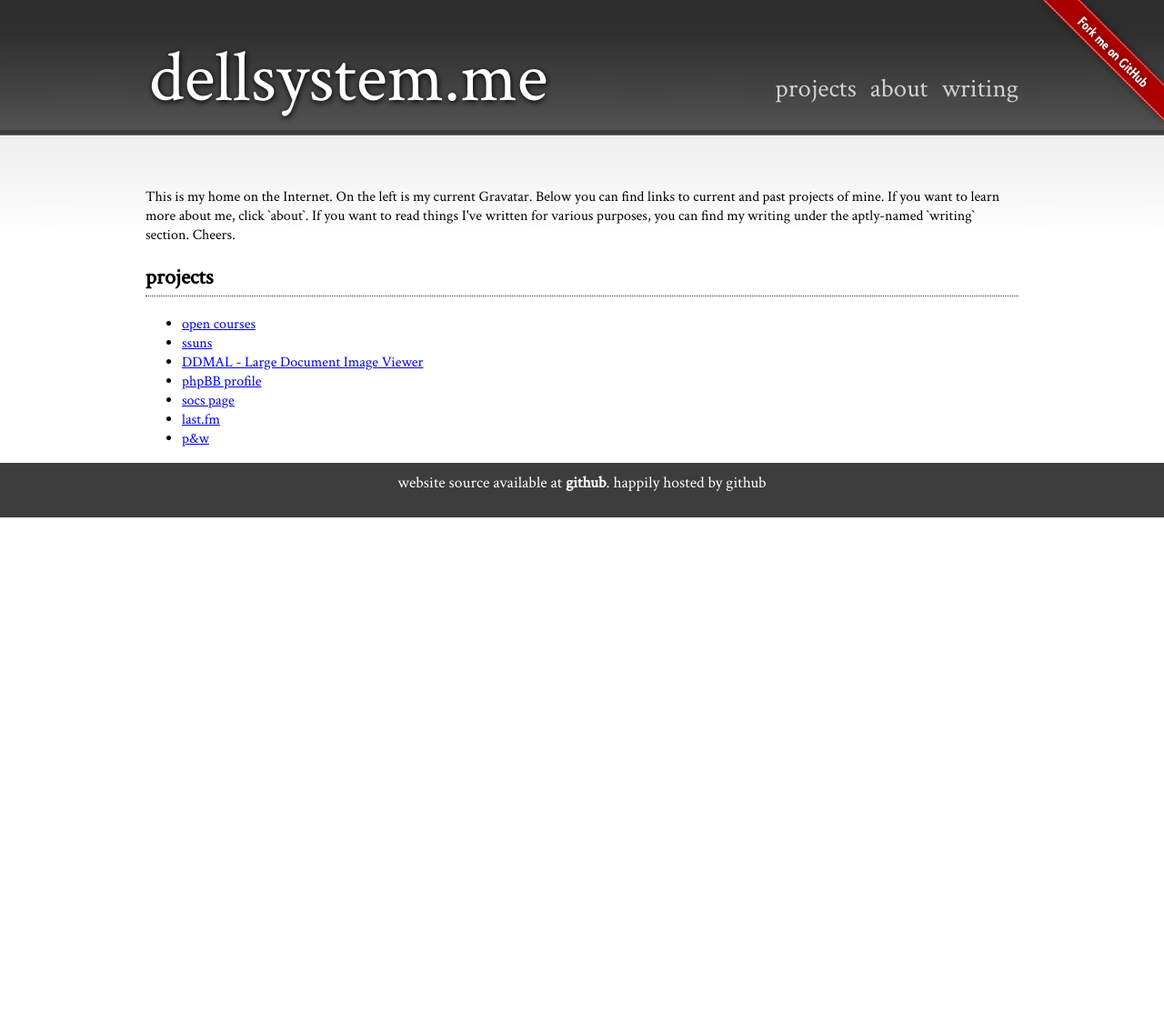
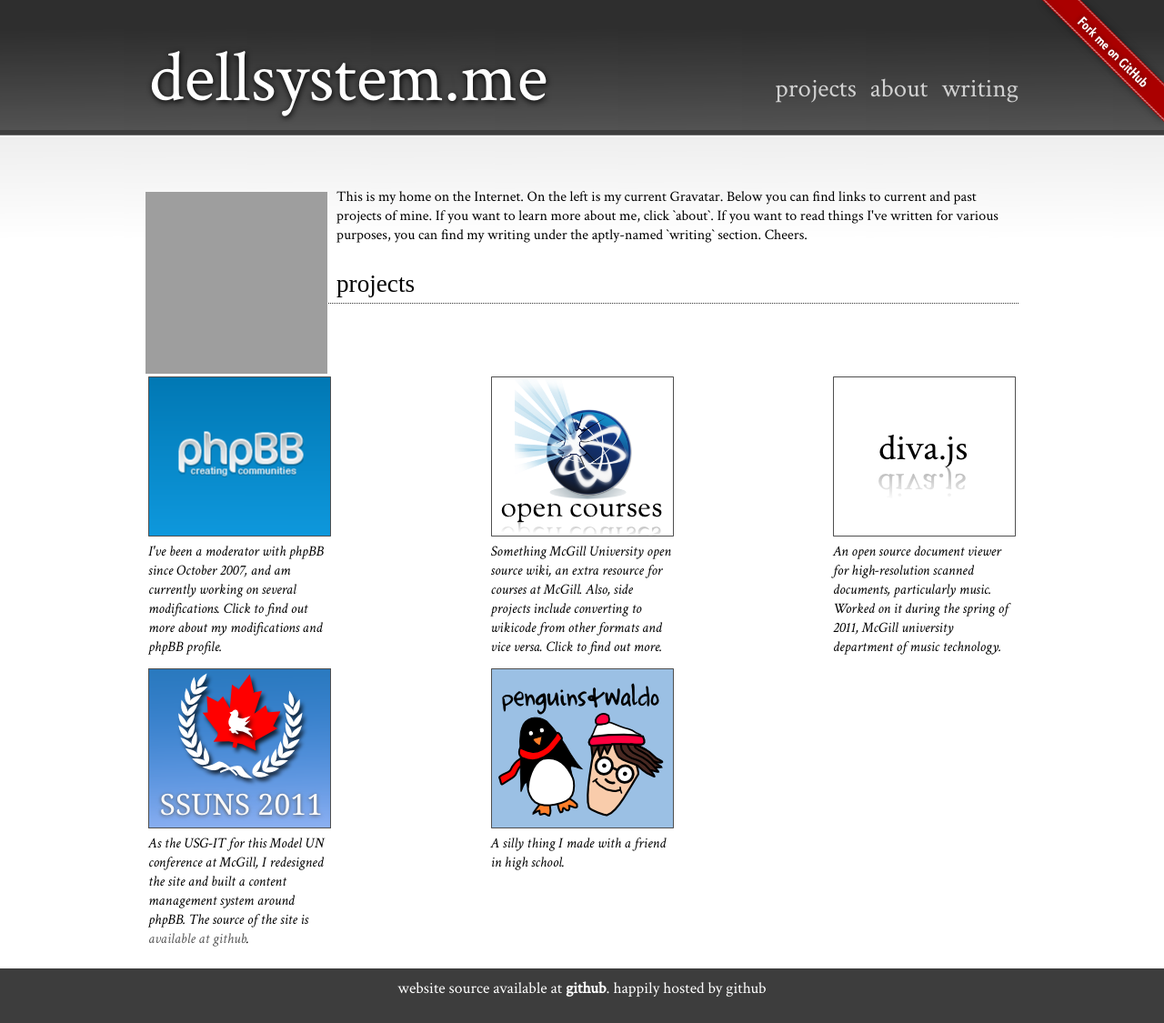
Before and after one commit to dellsystem/dellsystem.github.io, a Jekyll site: the page sandbox.html, which Jekyll copies as it is, in a window 1280 px wide. Shown: the whole page at 91% size. Built offline with Jekyll 4.4.1, drawn with Linux system fonts in a browser that asks for light colours; some web fonts are replaced; before the commit the page ends 900 px from its top, so only the background shows below that; grey boxes are pictures that could not be loaded.

Commit message:
added images, updated content

```diff
--- a/sandbox.html
+++ b/sandbox.html
@@ -24,21 +24,39 @@
 	</div>
 	<div id="body">
 		<div class="wrap">
+			<img src="http://gravatar.com/avatar/0826c9e6449c9a08230ac6d40a3cde4d" class="leftfloat" />
 			<p>This is my home on the Internet. On the left is my current Gravatar. Below you can find links to current and past projects of mine. If you want to learn more about me, click `about`. If you want to read things I've written for various purposes, you can find my writing under the aptly-named `writing` section. Cheers.</p>
-			<h2 id='related_things'>projects</h2>
-			<ul>
-				<li><a href='http://www.wikinotes.ca'>open courses</a></li>
-				<li><a href='http://www.ssuns.org'>ssuns</a></li>
-				<li><a href='https://github.com/DDMAL/diva.js'>DDMAL - Large Document Image Viewer</a></li>
-				<li><a href='http://www.phpbb.com/about/team/#guid178433-993'>phpBB profile</a></li>
-				<li><a href='http://cs.mcgill.ca/~wliu65'>socs page</a></li>
-				<li><a href='http://www.last.fm/user/dellsystem'>last.fm</a></li>
-				<li><a href='http://www.penguinsandwaldo.com'>p&amp;w</a></li>
-			</ul>
-		</div>
-		<div id="footer">
+			<h2>projects</h2>
+
+			<table id="projects-grid">
+			<colgroup>
+				<col span="1" style="width: 200px;">
+				<col span="1" style="width: 180px">
+				<col span="1" style="width: 200px;">
+				<col span="1" style="width: 180px;">
+				<col span="1" style="width: 200px;">
+			</colgroup>
+				<tr>
+					<td><a href="phpbb"><img src="images/phpbb-snapshot.png" /></a><br />I've been a moderator with phpBB since October 2007, and am currently working on several modifications. Click to find out more about my modifications and phpBB profile.</td>
+					<td></td>
+					<td><a href="wikinotes"><img src="images/wikinotes-snapshot.png" /></a><br />Something McGill University open source wiki, an extra resource for courses at McGill. Also, side projects  include converting to wikicode from other formats and vice versa. Click to find out more.</td>
+					<td></td>
+					<td><a href="https://www.github.com/DDMAL/diva.js"><img src="images/diva-snapshot.png" /></a><br />An open source document viewer for high-resolution scanned documents, particularly music. Worked on it during the spring of 2011, McGill university department of music technology.</td>
+				</tr>
+				<tr>
+					<td><a href="http://www.ssuns.org"><img src="images/ssuns-snapshot.png" /></a><br />As the USG-IT for this Model UN conference at McGill, I redesigned the site and built a content management system around phpBB. The source of the site is <a href="https://www.github.com/dellsyste/ssuns-2011">available at github</a>.</td>
+					<td></td>
+					<td><a href="http://www.penguinsandwaldo.com"><img src="images/pandw-snapshot.png" /></a><br />A silly thing I made with a friend in high school.</td>
+					<td></td>
+					<td></td>
+				</tr>
+			</table>
+		</div><!-- ends the wrap -->
+	</div><!-- ends the body -->
+	<div id="footer">
+		<div class="wrap">
             website source available at <a href="https://www.github.com/dellsystem/dellsystem.github.com">github</a>. happily hosted by github
-		</div>
+        </div>
 	</div>
 </body>
 </html>
--- a/style.css
+++ b/style.css
@@ -30,7 +30,7 @@ img {
 
 #menu li {
 	float: left;
-	padding-left: 15px;
+	padding-left: 15px;'OFL Sorts Mill Goudy TT'
 }
 
 #menu a {
@@ -51,12 +51,11 @@ img {
 
 /* for the regular content */
 #body {
-	height: 129px;
-	position: relative;
-	top: -130px; /* counteract the padding-top: 50px and the header image height */
+	margin-top: -130px; /* counteract the padding-top: 50px and the header image height */
+	padding-bottom: 10px;
 }
 
-
+/* work on the sticky footer issue later if necessary */
 #footer {
 	padding-top: 10px;
 	text-align: center;
@@ -73,34 +72,47 @@ img {
 	font-weight: bold;
 }
 
-#content-title {
-	height: 40px;
-	width: 910px;
-	background: url(content-title.png) repeat-x;
-	font-size: 1.5em;
-	line-height: 40px;
-	padding-left: 10px;
-    font-family: 'museo';
-    text-transform: uppercase;
+#footer a:hover {
+	border-bottom: #FFFFFF solid 1px;
 }
 
-/* used for most title things (other than the actual title) */
+/* used for most title things */
 h2 {
-	font-size: 1.5em;
-	font-weight: bold;
+	padding-top: 5px;
+	font-size: 1.7em;
+	font-weight: normal;
 	border-bottom: #333333 dotted 1px;
     text-transform: lowercase;
     padding-bottom: 0.2em;
-    font-family:
+    font-family: 'OFL Sorts Mill Goudy TT';
 }
 
-/* For prettier links */
-#content-body a {
+/* For prettier links in the body text */
+#body a {
 	color: #575757;
 	text-decoration: none;
 }
 
-#content-body a:hover {
+#body a:hover {
 	color: #000000;
 	border-bottom: #000000 solid 1px;
 }
+
+/* for left-floating images */
+.leftfloat {
+	float: left;
+	padding-right: 10px;
+	padding-top: 5px;
+}
+
+/* for the index page, the 3-column project grid */
+#projects-grid {
+	border: 0;
+	width: 960px;
+	font-style: italic;
+}
+
+#projects-grid td {
+	vertical-align: top;
+	padding-bottom: 10px;
+}
```
Also changed, not shown: _layouts/default.html (+4 -4 lines), about.md (+37 -8 lines), index.md (+25 -5 lines), writing.md (added, +9 -0 lines), images/diva-snapshot.png (added), images/pandw-snapshot.png (added), images/phpbb-snapshot.png (added), images/ssuns-snapshot.png (added), images/wikinotes-snapshot.png (added).
